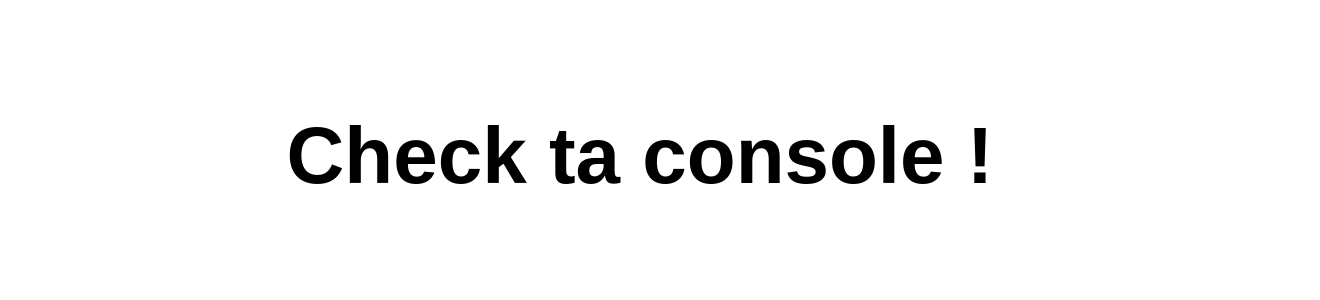
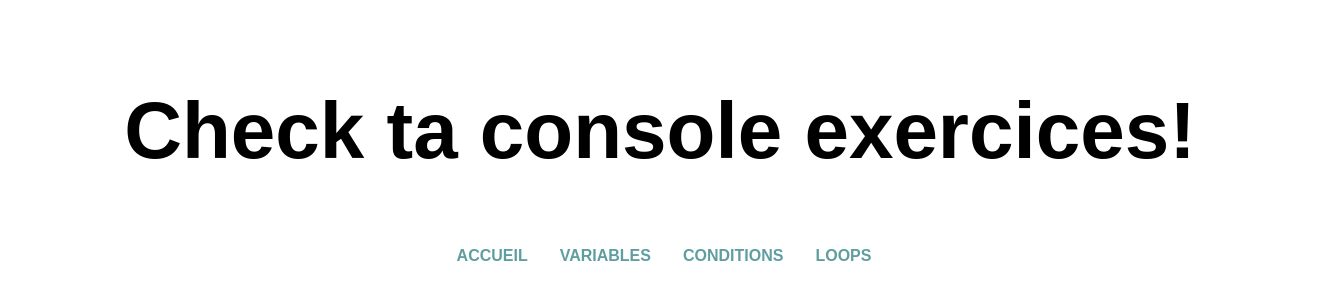
Before and after one commit to Alexander-Fejari/exercices-algorithme, a website built with Vite: page index.html in a window 1280 px wide. Shown: the part 244-544 px from the top of the page, 1320 px wide, since content can reach past the window. Built offline with nearby package versions, Linux system fonts and the light colour scheme.

Commit message:
refractor files + css

```diff
--- a/conditions.js
+++ b/conditions/conditions.js
@@ -1,3 +1,5 @@
+import '../style.css';
+
 //Exercices 1
 // Cinema tarifs
 function cinema(a) {
--- a/index.html
+++ b/index.html
@@ -8,6 +8,12 @@
     <title>Algorithme</title>
   </head>
   <body>
-  <h1>Check ta console !</h1>
+  <h1>Check ta console exercices!</h1>
+  <ul>
+    <li><a href="/">Accueil</a></li>
+    <li><a href="./variables/index.html">Variables</a></li>
+    <li><a href="./conditions/index.html">Conditions</a></li>
+    <li><a href="./loops/index.html">Loops</a></li>
+  </ul>
   </body>
 </html>
--- a/main.js
+++ b/main.js
@@ -1,3 +1 @@
 import './style.css';
-import './variables.js';
-import './conditions.js';
--- a/style.css
+++ b/style.css
@@ -4,11 +4,39 @@ body {
     width: 100%;
     height: 100svh;
     display: flex;
+    flex-flow: column wrap;
     justify-content: center;
     align-items: center;
     font-family: sans-serif;
 }
 
 h1 {
+    text-align: center;
+    width: 100%;
     font-size: 5rem;
 }
+
+ul {
+    width: 100%;
+    display: flex;
+    flex-flow: row nowrap;
+    justify-content: center;
+    align-items: center;
+    list-style: none;
+}
+
+ul li:nth-child(even) {
+    margin: 0 2rem;
+}
+
+ul li a {
+    text-decoration: none;
+    font-weight: 700;
+    text-transform: uppercase;
+    color: cadetblue;
+    transition: all 0.8s ease;
+}
+
+ul li a:hover {
+    color: #345556;
+}
--- a/variables.js
+++ b/variables/variables.js
@@ -1,3 +1,5 @@
+import '../style.css';
+
 // exercices 1
 //sum
 function sum(a, b) {
```
Also changed, not shown: conditions/index.html (added, +19 -0 lines), loops/index.html (added, +19 -0 lines), loops/loops.js (added, +7 -0 lines), variables/index.html (added, +19 -0 lines).
